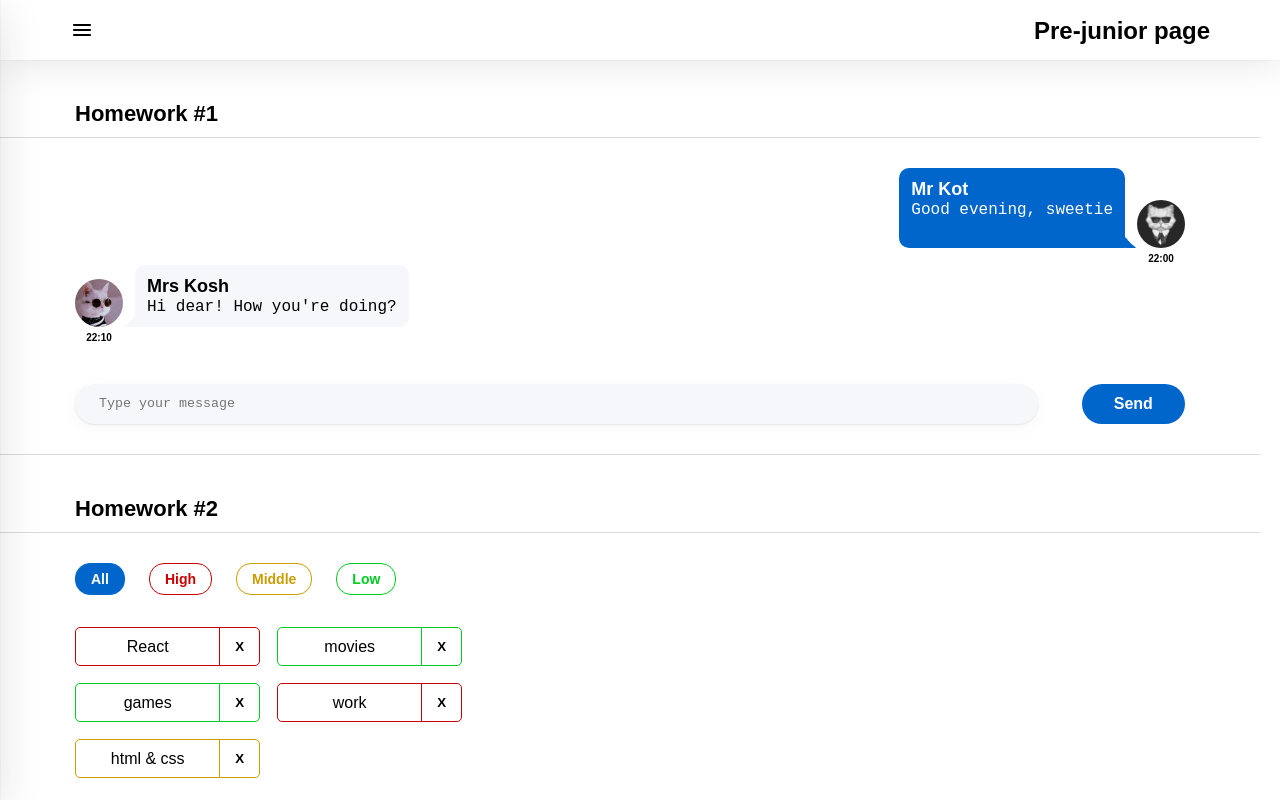
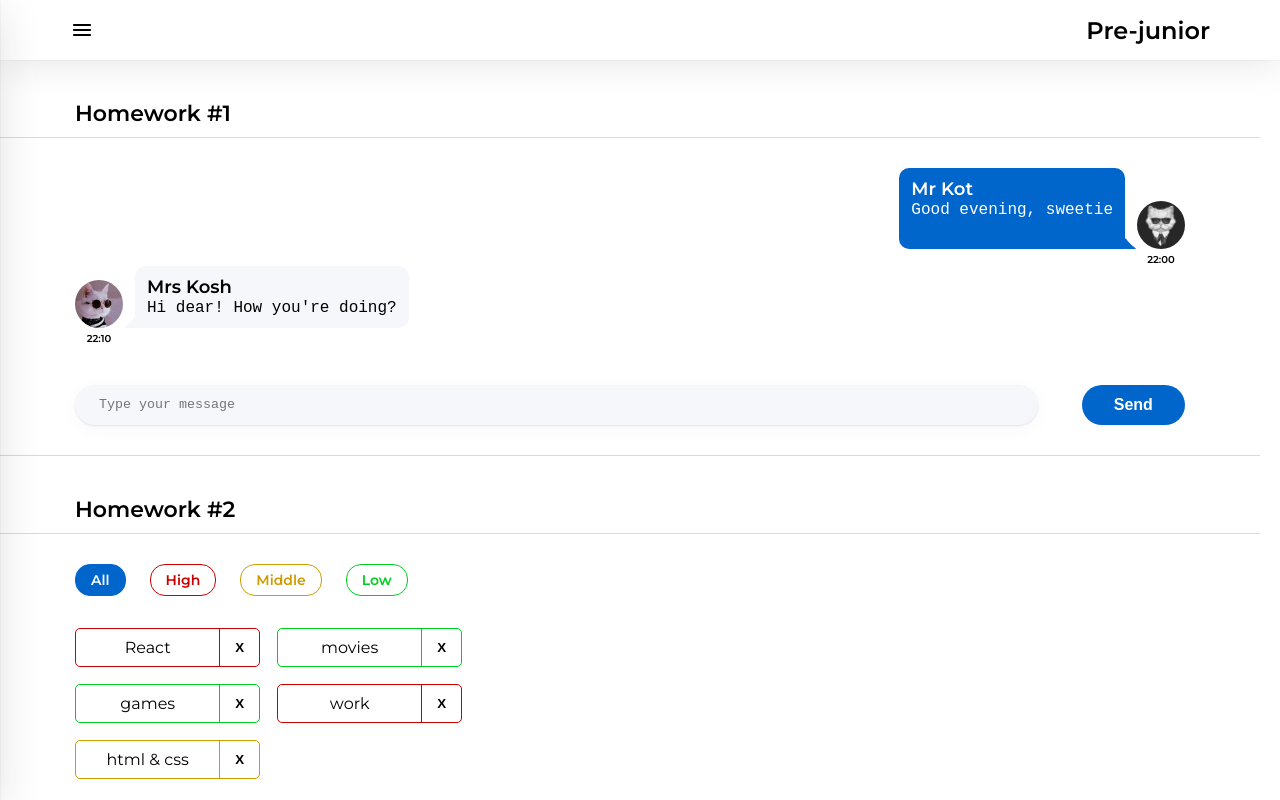
Before and after one commit to MorozovaAN/tasks-with-autotests, a React (Create React App) app: page /#/pre-junior in a window 1280 px wide. Shown: the top 800 px of the page. Built offline with nearby package versions, Linux system fonts and the light colour scheme.

Commit message:
fix: fix hw05 solution

```diff
--- a/src/index.css
+++ b/src/index.css
@@ -1,9 +1,10 @@
+@import url("https://fonts.googleapis.com/css2?family=Montserrat:wght@400;500;600&display=swap");
+
 * {
   margin: 0;
   padding: 0;
   box-sizing: border-box;
 }
-@import url("https://fonts.googleapis.com/css2?family=Montserrat:wght@400;500;600&display=swap");
 
 body {
   margin: 0;
--- a/src/s2-homeworks/hw05/header/Header.tsx
+++ b/src/s2-homeworks/hw05/header/Header.tsx
@@ -14,11 +14,11 @@ export const Header: FC<PropsType> = ({ handleOpen }) => {
 
   const pageName =
     currentPath === PATH.PRE_JUNIOR
-      ? "Pre-junior page"
+      ? "Pre-junior"
       : currentPath === PATH.JUNIOR
-      ? "Junior page"
+      ? "Junior"
       : currentPath === PATH.JUNIOR_PLUS
-      ? "Junior Plus page"
+      ? "Junior Plus"
       : "Error";
   return (
     <>
--- a/src/s2-homeworks/hw05/sidebar/Sidebar.tsx
+++ b/src/s2-homeworks/hw05/sidebar/Sidebar.tsx
@@ -1,5 +1,5 @@
 import React, { FC } from "react";
-import { NavLink } from "react-router-dom";
+import { NavLink, useLocation } from "react-router-dom";
 import s from "./Sidebar.module.css";
 import { PATH } from "../Pages";
 import closeIcon from "./closeOutline.svg";
@@ -12,8 +12,11 @@ type PropsType = {
 export const Sidebar: FC<PropsType> = ({ open, handleClose }) => {
   const sidebarClass = s.sidebar + (open ? " " + s.open : "");
 
-  const isActiveClass = ({ isActive }: { isActive: boolean }) =>
-    `${isActive ? s.active : ""}`;
+  const location = useLocation();
+  const currentPath = location.pathname;
+
+  const isActiveClass = (path: string) =>
+    currentPath === path ? s.active : "";
 
   return (
     <>
@@ -29,7 +32,7 @@ export const Sidebar: FC<PropsType> = ({ open, handleClose }) => {
             id={"hw5-pre-junior-link"}
             to={PATH.PRE_JUNIOR}
             onClick={handleClose}
-            className={isActiveClass}
+            className={isActiveClass(PATH.PRE_JUNIOR)}
           >
             Pre-junior
           </NavLink>
@@ -37,7 +40,7 @@ export const Sidebar: FC<PropsType> = ({ open, handleClose }) => {
             id={"hw5-junior-link"}
             to={PATH.JUNIOR}
             onClick={handleClose}
-            className={isActiveClass}
+            className={isActiveClass(PATH.JUNIOR)}
           >
             Junior
           </NavLink>
@@ -45,7 +48,7 @@ export const Sidebar: FC<PropsType> = ({ open, handleClose }) => {
             id={"hw5-junior-plus-link"}
             to={PATH.JUNIOR_PLUS}
             onClick={handleClose}
-            className={isActiveClass}
+            className={isActiveClass(PATH.JUNIOR_PLUS)}
           >
             Junior Plus
           </NavLink>
```
